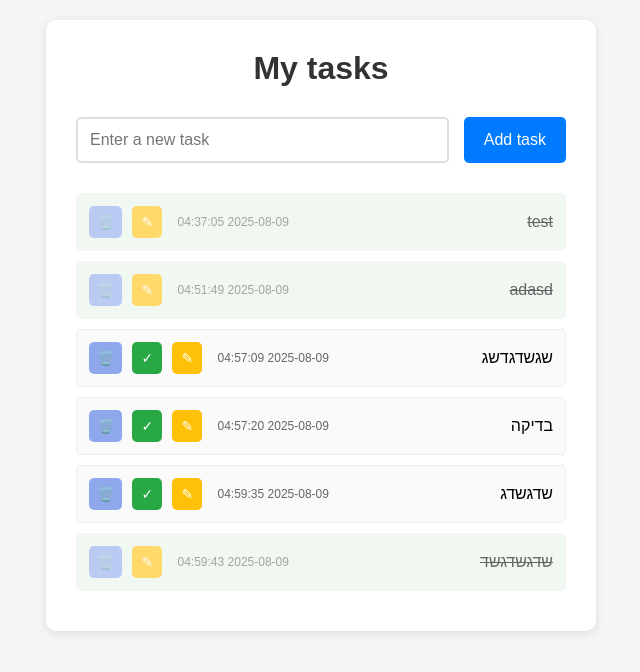
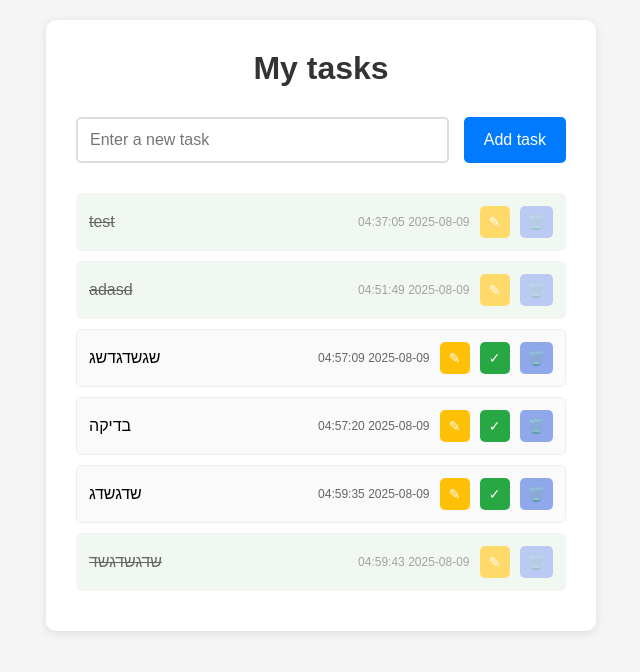
Before and after one commit to blindka/Taskmanager, a Flask app: page / in a window 1280 px wide. Shown: the top 672 px of the page, without its empty margins (319-959 px from the left). Run offline with Flask 3, Linux system fonts and the light colour scheme.

Commit message:
change the format of site: logo to the right, text to the far and date on the right, made indents  to all the files

```diff
--- a/static/style.css
+++ b/static/style.css
@@ -1,11 +1,15 @@
 * {
-    margin: 0; /*margin - the outer space of an element, between element and environment*/
-    padding: 0; /*padding - the inner space of an element, between element and its content*/
-    box-sizing: border-box; /*box-sizing - includes padding and border in the element's total width and height*/
+    margin: 0;
+    /*margin - the outer space of an element, between element and environment*/
+    padding: 0;
+    /*padding - the inner space of an element, between element and its content*/
+    box-sizing: border-box;
+    /*box-sizing - includes padding and border in the element's total width and height*/
 }
 
 body {
-    font-family: Arial, sans-serif; /*font-family - sets the font for the text*/
+    font-family: Arial, sans-serif;
+    /*font-family - sets the font for the text*/
     background-color: #f5f5f5;
     padding: 20px;
 }
@@ -14,9 +18,11 @@ body {
     max-width: 550px;
     margin: 0 auto;
     background: white;
-    border-radius: 10px; /*border-radius - rounds the corners of the element*/
+    border-radius: 10px;
+    /*border-radius - rounds the corners of the element*/
     padding: 30px;
-    box-shadow: 0 2px 10px rgba(0,0,0,0.1); /*box-shadow - adds a shadow effect to the element*/
+    box-shadow: 0 2px 10px rgba(0, 0, 0, 0.1);
+    /*box-shadow - adds a shadow effect to the element*/
 }
 
 h1 {
@@ -32,7 +38,8 @@ h1 {
 }
 
 .add-form input {
-    flex: 1; /*flex - allows the input to grow and shrink as needed*/
+    flex: 1;
+    /*flex - allows the input to grow and shrink as needed*/
     padding: 12px;
     border: 2px solid #ddd;
     border-radius: 5px;
@@ -45,17 +52,20 @@ h1 {
     color: white;
     border: none;
     border-radius: 5px;
-    cursor: pointer; /*cursor - changes the mouse pointer when hovering over the element*/
+    cursor: pointer;
+    /*cursor - changes the mouse pointer when hovering over the element*/
     font-size: 16px;
 }
 
-.add-form button:hover { /*hover - applies styles when the mouse hovers over the element*/
+.add-form button:hover {
+    /*hover - applies styles when the mouse hovers over the element*/
     background: #0056b3;
 }
 
 .task-item {
     display: flex;
-    justify-content: space-between; /*justify-content - aligns items along the main axis*/
+    justify-content: space-between;
+    /*justify-content - aligns items along the main axis*/
     align-items: center;
     padding: 12px;
     border: 1px solid #eee;
@@ -65,7 +75,8 @@ h1 {
 }
 
 .task-item.completed {
-    opacity: 0.6; /*opacity - makes the element semi-transparent*/
+    opacity: 0.6;
+    /*opacity - makes the element semi-transparent*/
     background: #e8f5e8;
 }
 
@@ -74,14 +85,14 @@ h1 {
 }
 
 .task-text {
-    flex: 1;
+    flex: 2;
     font-size: 16px;
 }
 
 .task-date {
     font-size: 12px;
     color: #666;
-    margin: 0 15px;
+    margin: 0 10px;
 }
 
 .task-actions {
@@ -105,7 +116,8 @@ h1 {
     background: #e0a800;
 }
 
-.complete-btn, .delete-btn {
+.complete-btn,
+.delete-btn {
     padding: 8px;
     text-decoration: none;
     min-width: 30px;
--- a/templates/index.html
+++ b/templates/index.html
@@ -1,11 +1,18 @@
 <!DOCTYPE html>
 <html lang="he" dir="rtl">
   <head>
-    <meta charset="UTF-8">
-    <meta name="viewport" content="width=device-width, initial-scale=1.0">
+    <meta charset="UTF-8" />
+    <meta name="viewport" content="width=device-width, initial-scale=1.0" />
     <title>Task manager</title>
-    <link rel="icon" type="image/png" href="{{ url_for('static', filename='images/taskmanager_icon.png') }}">
-    <link rel="stylesheet" href="{{ url_for('static', filename='style.css') }}">
+    <link
+      rel="icon"
+      type="image/png"
+      href="{{ url_for('static', filename='images/taskmanager_icon.png') }}"
+    />
+    <link
+      rel="stylesheet"
+      href="{{ url_for('static', filename='style.css') }}"
+    />
   </head>
 
   <body>
@@ -15,28 +22,66 @@
       <!-- form to adding tasks-->
       <form method="POST" action="/add" class="add-form">
         <button type="submit">Add task</button>
-            <input type="text" name="task" style="text-align:left" placeholder="Enter a new task" required>
+        <input
+          type="text"
+          name="task"
+          style="text-align: left"
+          placeholder="Enter a new task"
+          required
+        />
       </form>
 
       <!-- list of tasks-->
       <div class="tasks-list">
         {% for task in tasks %}
         <div class="task-item {% if task.completed %}completed{% endif %}">
-            <span class="task-text" id="task-text-{{ task.id }}">{{ task.text }}</span>
-            <form style="display: none;" id="edit-form-{{ task.id }}">
-                <input type="text" id="edit-input-{{ task.id }}" value="{{ task.text|e }}" onkeyup="handleKey(event, '{{ task.id }}')">
-                <button type="button" onclick="saveTask('{{ task.id }}')" class="save-btn">✓</button>
-                <button type="button" onclick="cancelEdit('{{ task.id }}')" class="cancel-btn">&#10007;</button>
-            </form>
-            <span class="task-date">{{ task.created_at }}</span>
           <div class="task-actions">
-                <button type="button" onclick="editTask('{{ task.id }}')" class="edit-btn">&#9998;</button>
+            <a
+              href="/delete/{{ task.id }}"
+              class="delete-btn"
+              onclick="return confirm('Are you sure you want to delete this task?')"
+              >🗑️</a
+            >
             {% if not task.completed %}
             <a href="/complete/{{ task.id }}" class="complete-btn">✓</a>
             {% endif %}
-                <a href="/delete/{{ task.id }}" class="delete-btn"
-                onclick="return confirm('Are you sure you want to delete this task?')">🗑️</a>
+            <button
+              type="button"
+              onclick="editTask('{{ task.id }}')"
+              class="edit-btn"
+            >
+              &#9998;
+            </button>
           </div>
+          <span class="task-date">{{ task.created_at }}</span>
+          <span
+            class="task-text"
+            id="task-text-{{ task.id }}"
+            style="text-align: left"
+            >{{ task.text }}</span
+          >
+          <form style="display: none" id="edit-form-{{ task.id }}">
+            <input
+              type="text"
+              id="edit-input-{{ task.id }}"
+              value="{{ task.text|e }}"
+              onkeyup="handleKey(event, '{{ task.id }}')"
+            />
+            <button
+              type="button"
+              onclick="saveTask('{{ task.id }}')"
+              class="save-btn"
+            >
+              ✓
+            </button>
+            <button
+              type="button"
+              onclick="cancelEdit('{{ task.id }}')"
+              class="cancel-btn"
+            >
+              &#10007;
+            </button>
+          </form>
         </div>
         {% endfor %}
       </div>
@@ -47,11 +92,13 @@
 
     <script>
       // Attach submit event listeners to all edit forms
-    document.addEventListener('DOMContentLoaded', function() {
-        document.querySelectorAll('[id^="edit-form-"]').forEach(function(form) {
-            form.addEventListener('submit', function(e) {
+      document.addEventListener("DOMContentLoaded", function () {
+        document
+          .querySelectorAll('[id^="edit-form-"]')
+          .forEach(function (form) {
+            form.addEventListener("submit", function (e) {
               e.preventDefault();
-                var taskId = form.id.replace('edit-form-', '');
+              var taskId = form.id.replace("edit-form-", "");
               saveTask(taskId);
             });
           });
@@ -59,35 +106,35 @@
 
       function editTask(taskId) {
         // hide the original text
-    document.getElementById('task-text-' + taskId).style.display = 'none';
+        document.getElementById("task-text-" + taskId).style.display = "none";
 
         // display the edit form
-    var form = document.getElementById('edit-form-' + taskId);
-    form.style.display = 'inline';
+        var form = document.getElementById("edit-form-" + taskId);
+        form.style.display = "inline";
 
         // focus on the input field
-    var input = document.getElementById('edit-input-' + taskId);
+        var input = document.getElementById("edit-input-" + taskId);
         input.focus();
         input.select();
       }
 
       function saveTask(taskId) {
-    var input = document.getElementById('edit-input-' + taskId);
+        var input = document.getElementById("edit-input-" + taskId);
         var newText = input.value.trim();
 
-    if (newText === '') {
-        alert('Text cannot be empty!');
+        if (newText === "") {
+          alert("Text cannot be empty!");
           return;
         }
 
         // create form and send to server
-    var form = document.createElement('form');
-    form.method = 'POST';
-    form.action = '/edit/' + taskId;
+        var form = document.createElement("form");
+        form.method = "POST";
+        form.action = "/edit/" + taskId;
 
-    var textInput = document.createElement('input');
-    textInput.type = 'hidden';
-    textInput.name = 'new_text';
+        var textInput = document.createElement("input");
+        textInput.type = "hidden";
+        textInput.name = "new_text";
         textInput.value = newText;
 
         form.appendChild(textInput);
@@ -97,16 +144,16 @@ function saveTask(taskId) {
 
       function cancelEdit(taskId) {
         // hide the edit form
-    document.getElementById('edit-form-' + taskId).style.display = 'none';
+        document.getElementById("edit-form-" + taskId).style.display = "none";
 
         // display the original text
-    document.getElementById('task-text-' + taskId).style.display = 'inline';
+        document.getElementById("task-text-" + taskId).style.display = "inline";
       }
 
       function handleKey(event, taskId) {
-    if (event.key === 'Enter') {
+        if (event.key === "Enter") {
           saveTask(taskId);
-    } else if (event.key === 'Escape') {
+        } else if (event.key === "Escape") {
           cancelEdit(taskId);
         }
       }
```
Lines whose indentation alone changed are shown as unchanged.
